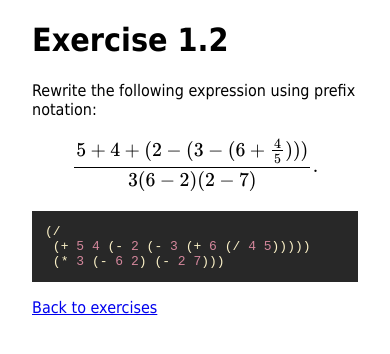
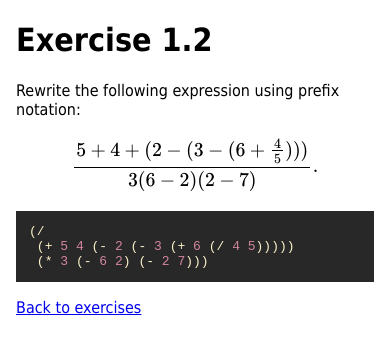
Before and after one commit to jgwillard/jgwillard.github.io, a Jekyll site: the page built from _sicp_exercises/1_02.md, in a window 390 px wide. Shown: the top 354 px of the page. Built offline with Jekyll 4.4.1, drawn with Linux system fonts in a browser that asks for light colours; formulas are drawn with MathJax 3.

Commit message:
update css for better mobile styling

```diff
--- a/_includes/head.html
+++ b/_includes/head.html
@@ -5,12 +5,13 @@
   <style>
     body {
       margin: 0 auto;
-      padding: 0 2em;
+      padding: 0 1em;
       max-width: 40em;
       font-family: Tahoma, Verdana, Arial, sans-serif;
     }
     pre {
       padding: 1em;
+      overflow: scroll;
     }
     .highlight table td {
       padding: 5px;
```
